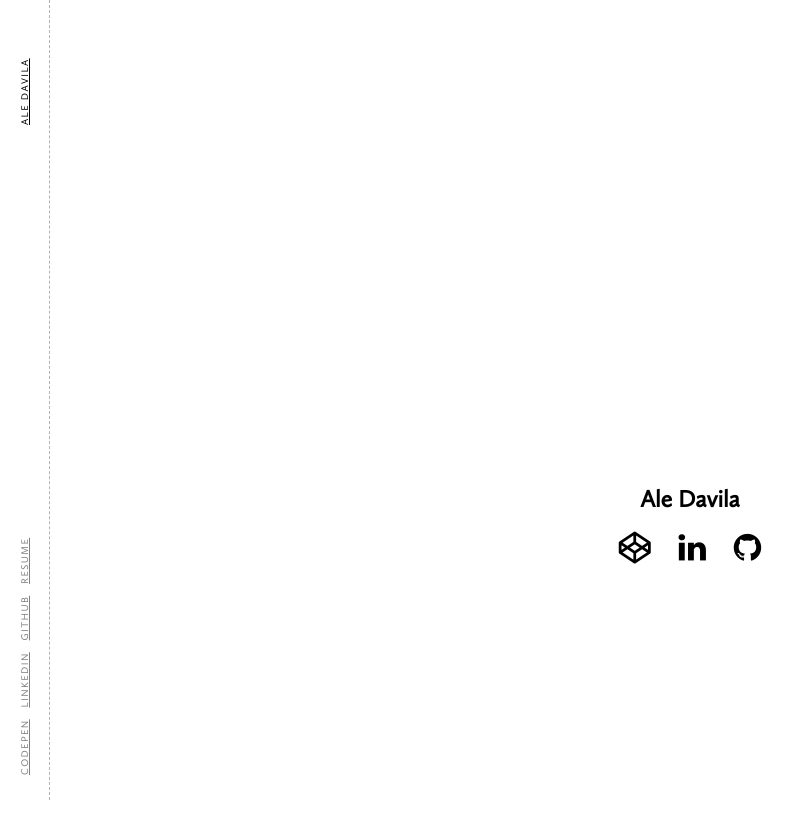
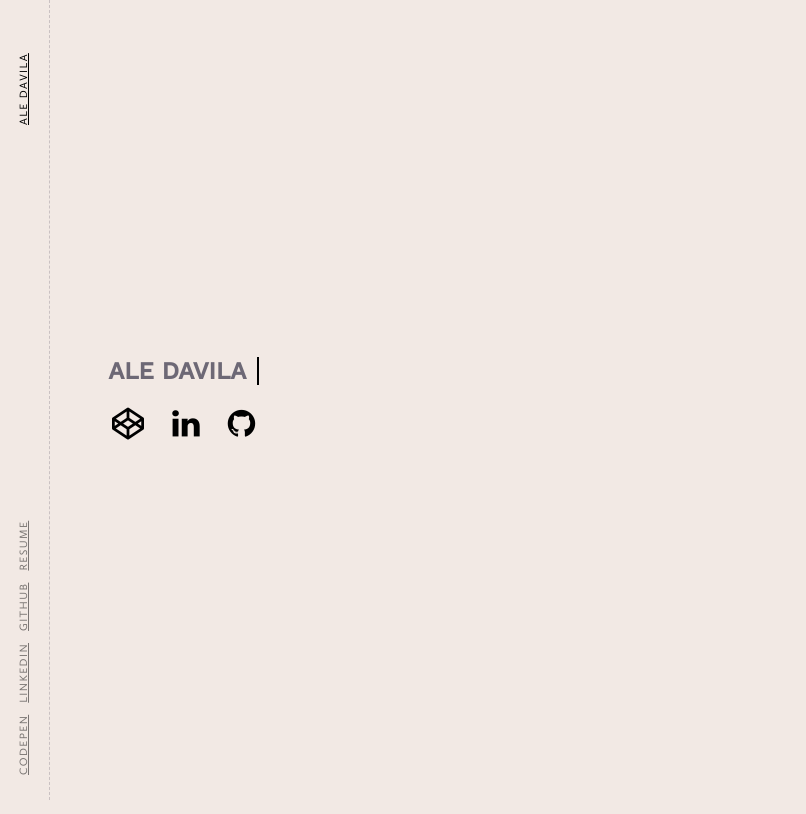
Before and after one commit to aledavila/aledavila.github.io, a plain HTML site: page index.html in a window 1280 px wide. Shown: the whole page, without its empty margins (0-806 px from the left). Drawn offline with nearby package versions, Linux system fonts and the light colour scheme.

Commit message:
change color and add variable

```diff
--- a/css/main.css
+++ b/css/main.css
@@ -1,8 +1,8 @@
 :root {
-    --title: #011627;
-    --subtitle: #E71D36;
-    --text: #2EC4B6;
+    --text: #6D6875;
     --sidenav: 50px;
+    --font-title: 'Work Sans', sans-serif;
+    --font-body: 'Open Sans', sans-serif;
 }
 html{
   box-sizing: border-box;
@@ -16,8 +16,23 @@ html{
     display: none;
 }
 body {
-  font-family: "CallunaSans", sans-serif;
+  background: #F2E9E4;
+  font-family: var(--font-body);
   font-size: 16px;
+
+  max-width: 100%;
+  overflow-x: hidden;
+  color: var(--text);
+}
+
+h1 {
+  font-family: var(--font-title);
+  text-transform: uppercase;
+}
+
+h2{
+  margin-bottom: 5%;
+  font-size: 2.5em;
 }
 
 
@@ -28,12 +43,15 @@ body {
     left: 0;
     bottom: 0;
     z-index: 1000;
+
     width: var(--sidenav);
-    border-right: 1px dashed rgba(0,0,0,.3);
-    color: rgba(0,0,0,.5);
+    border-right: 1px dashed rgba(109,104,117,.3);
+    color: rgba(109,104,117,.5);
     text-transform: uppercase;
     letter-spacing: .0875rem;
-    font-size: 10px;
+
+    font-family: "CallunaSans", sans-serif;
+    font-size: 11px;
     transition: all 0.3s cubic-bezier(.05, .69, .14, 1);
 }
 .side:hover {
@@ -76,29 +94,15 @@ body {
     color: rgba(0,0,0,.8);
 }
 
-header,
 section {
+  position: fixed;
+  margin-left: var(--sidenav);
+}
+/*HEADER*/
+header {
   display: flex;
   justify-content: center;
   flex-direction: column;
-}
-section {
-  margin-top: 10%;
-  margin-left: var(--sidenav);
-  padding: 0 4rem;
-}
-@media (max-width:500px) {
-  section {
-    padding: 0 2rem;
-  }
-}
-h2{
-  margin-bottom: 5%;
-  font-size: 2.5em;
-}
-
-/*HEADER*/
-header {
   align-items: center;
   height: 100vh;
   margin-left: var(--sidenav);
@@ -127,7 +131,7 @@ header h2 {
 @-webkit-keyframes typing { from { width: 0; } }
 @-webkit-keyframes blink-caret { 50% { border-color: transparent; } }
 
-.about h2 {
+h1 {
 	border-right: .1em solid black;
 	width: 10ch;
 	white-space: nowrap;
@@ -145,7 +149,7 @@ p {
 
 
 /*Work*/
-.work__inner {
+/* .work__inner {
   text-align: center;
   display: flex;
   flex-direction: row;
@@ -167,4 +171,4 @@ p {
   .project{
     width: 100%;
   }
-}
+} */
```
